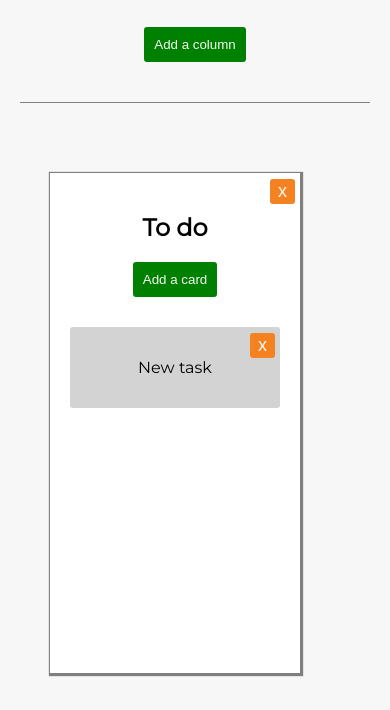
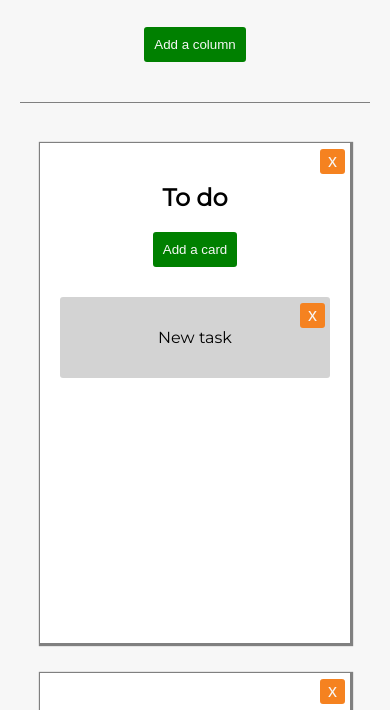
Before and after one commit to Kolumbryna22/Budujemu-wlasny-kanban, a website: page index.html in a window 390 px wide. Shown: the part 83-793 px from the top of the page. Drawn offline with nearby package versions, Linux system fonts and the light colour scheme.

Commit message:
Improve responsive

```diff
--- a/sass/_column.scss
+++ b/sass/_column.scss
@@ -8,7 +8,7 @@
 
 .column {
     position: relative;
-    margin: 30px 10px;
+    margin-bottom: 30px;
     padding: 20px;
     max-width: 250px;
     width: 100%;
@@ -33,3 +33,13 @@
     @include clear-mp;
     height: 100%;
 }
+
+@media (max-width: 600px) {
+    .column-container {
+        flex-direction: column;
+    }
+
+    .column {
+        max-width: 100%;
+    }
+}
```
Also changed, not shown: css/style.css, 1 other file.
